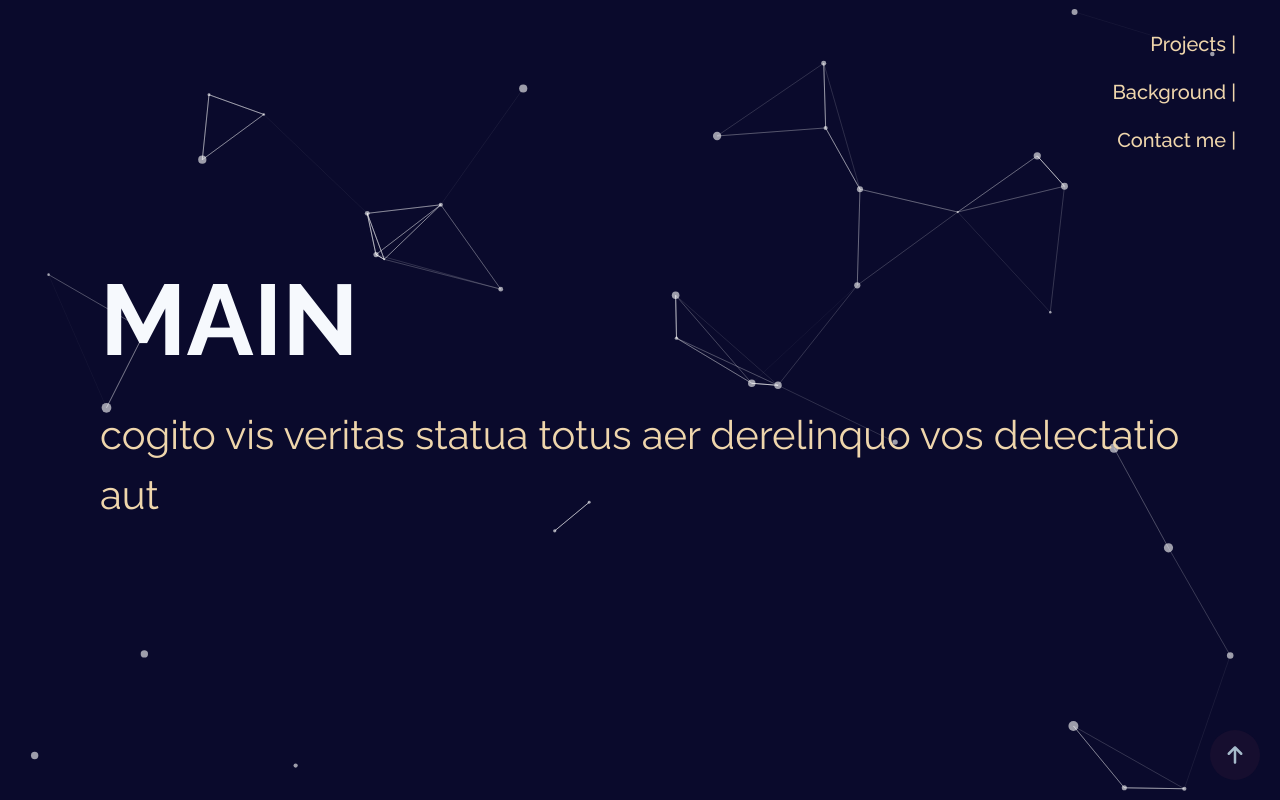
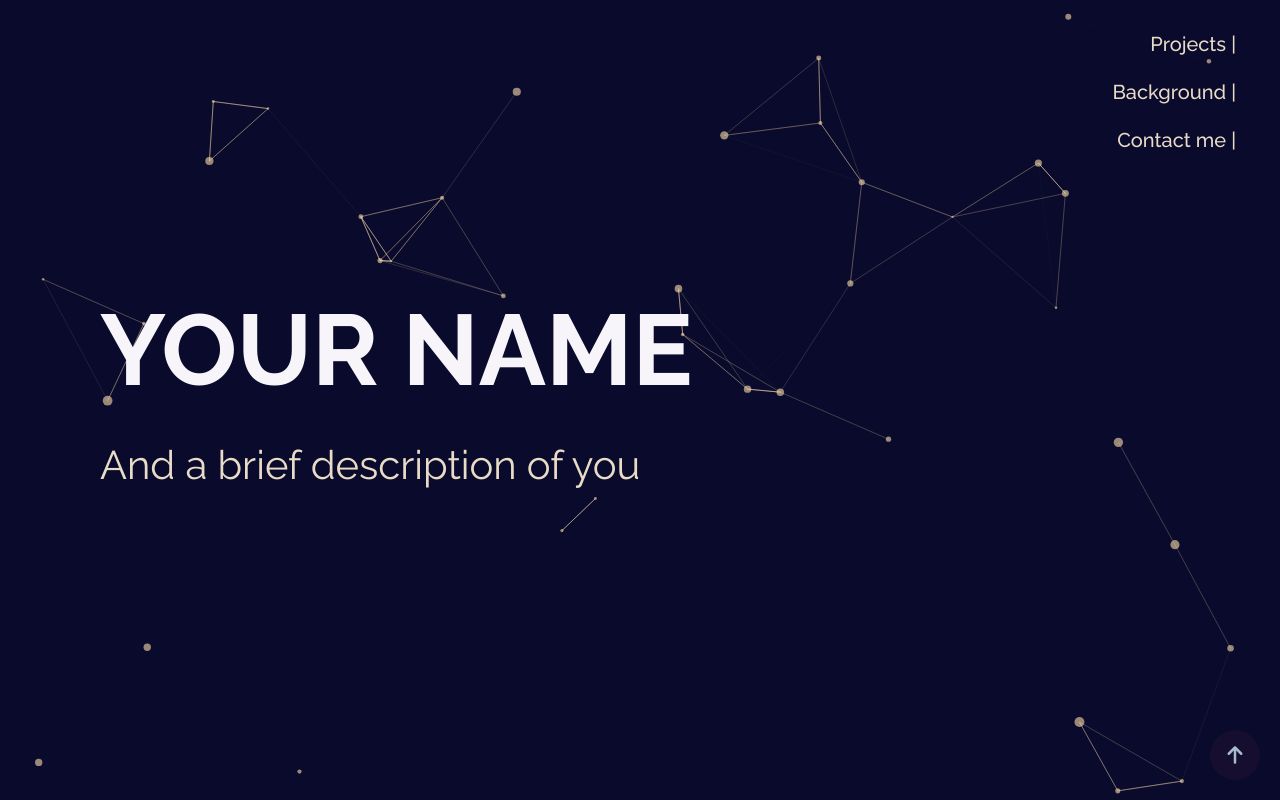
Before and after one commit to raiaqt/rai-portfolio, a React (Vite) app: page / in a window 1280 px wide. Shown: the top 800 px of the page. Built offline with nearby package versions, Linux system fonts and the light colour scheme.

Commit message:
updated data

```diff
--- a/custom/data.ts
+++ b/custom/data.ts
@@ -1,8 +1,8 @@
 import { faker } from '@faker-js/faker';
 
 const introduction = {
-  title: faker.word.noun().toUpperCase(),
-  text: faker.lorem.words(10),
+  title: "YOUR NAME",
+  text: "And a brief description of you",
 };
 
 const description = {
@@ -43,6 +43,33 @@ const projects = [
       },
     ],
   },
+  {
+    title: faker.lorem.words(3),
+    text: faker.lorem.words(4),
+    works: [
+      {
+        title: faker.word.noun(),
+        text: faker.lorem.sentence(),
+        link: "/",
+        year: "2024",
+        github: true,
+      },
+      {
+        title: faker.word.noun(),
+        text: faker.lorem.sentence(),
+        link: "/",
+        year: "2024",
+        github: true,
+      },
+      {
+        title: faker.word.noun(),
+        text: faker.lorem.sentence(),
+        link: "/",
+        year: "2024",
+        github: false,
+      },
+    ],
+  },
 ];
 
 const background = [
--- a/custom/theme.scss
+++ b/custom/theme.scss
@@ -1,6 +1,6 @@
-$light-background: #f6f9fd;
+$light-background: #e9e5fb;
 $dark-background: #070721;
-$highlight-text: #f6f9fd;
-$light-text: #efd6ac;
+$highlight-text: #f7f5f9;
+$light-text: #e8dcc7;
 $lowlight-text: #535d65;
 $dark-text: #070721;
--- a/src/components/ParticleBackground/ParticleBackground.tsx
+++ b/src/components/ParticleBackground/ParticleBackground.tsx
@@ -64,10 +64,10 @@ const ParticleBackground = () => {
       },
       particles: {
         color: {
-          value: "#ffffff",
+          value: "#fcdeab",
         },
         links: {
-          color: "#ffffff",
+          color: "#fcdeab",
           distance: 150,
           enable: true,
           opacity: 0.6,
--- a/src/pages/Background/Background.scss
+++ b/src/pages/Background/Background.scss
@@ -10,6 +10,7 @@
   gap: 20px;
   margin: 20px 0;
   border-radius: 5px;
+  background-color: white;
 }
 
 .background-title {
--- a/src/pages/Background/Background.tsx
+++ b/src/pages/Background/Background.tsx
@@ -11,7 +11,7 @@ const Background: React.FC = () => {
         Bac<span className="highlight-text">kgro</span>und
       </span>
       {background.map((item) => (
-        <div key={item.title} className="background-card light-background">
+        <div key={item.title} className="background-card">
           <div className="background-title">
             <span className="item-title muted-text">{item.title}</span>
           </div>
```
